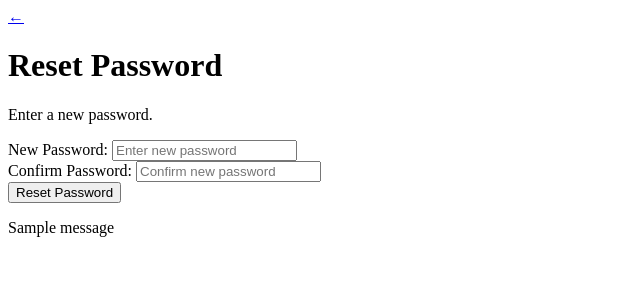
After one commit to RaniyaAK/complaint_manager, a Django app: a page that uses complaint_manager_app/templates/reset_password.html in a window 1280 px wide. The commit adds this page. Shown: the top 300 px of the page, without its empty margins (0-640 px from the left). Run offline with Django 5.2, Linux system fonts and the light colour scheme; one stand-in notice (Sample message) is shown.

Commit message:
26-10-2025

```diff
--- a/complaint_manager_app/templates/complaint_registration_form.html
+++ b/complaint_manager_app/templates/complaint_registration_form.html
@@ -3,7 +3,11 @@
 {% block title %}Complaint Registration Form{% endblock %}
 
 {% block content %}
+
+<a href="{% url 'user_dashboard' %}" class="back-arrow">←</a>
+
 <div class="dashboard-content">
+
 
     <div class="complaint-form-container">
         <h2>Complaint Registration Form</h2>
--- /dev/null
+++ b/complaint_manager_app/templates/reset_password.html
@@ -0,0 +1,63 @@
+{% extends "master.html" %}
+
+{% load static %}
+
+{% block title %}Reset Password{% endblock %}
+
+{% block content %}
+
+<div class="back-arrow-container">
+        <a href="{% url 'forgot_password' %}" class="back-arrow">←</a>
+</div>
+
+<div class="reset-container">
+    <div class="reset-box">
+
+        {% if success %}
+
+            {% if messages %}
+            <div class="messages">
+                {% for message in messages %}
+                    <p class="{{ message.tags }}">{{ message }}</p>
+                {% endfor %}
+            </div>
+            {% endif %}
+
+
+            <div class="login-link" style="margin-top:20px;">
+                <a href="{% url 'login' %}" class="reset-btn">Login</a>
+            </div>
+        {% else %}
+            <h1>Reset Password</h1>
+            <p>Enter a new password.</p>
+
+            <form method="post">
+                {% csrf_token %}
+                <div class="input-group">
+                    <label>New Password:</label>
+                    <input type="password" name="password" required placeholder="Enter new password">
+                </div>
+
+                <div class="input-group">
+                    <label>Confirm Password:</label>
+                    <input type="password" name="confirm_password" required placeholder="Confirm new password">
+                </div>
+
+                <button type="submit" class="reset-btn">Reset Password</button>
+            </form>
+
+            {% if messages %}
+            <div class="messages">
+                {% for message in messages %}
+                    <p class="{{ message.tags }}">{{ message }}</p>
+                {% endfor %}
+            </div>
+            {% endif %}
+        {% endif %}
+
+    </div>
+</div>
+
+
+
+{% endblock %}
--- a/complaint_manager_app/urls.py
+++ b/complaint_manager_app/urls.py
@@ -6,7 +6,14 @@ from . import views
 urlpatterns = [
     path('', views.login,name="login"),
     path('register/', views.register,name="register"),
+
     path('user_dashboard/', views.user_dashboard,name="user_dashboard"),
     path('admin_dashboard/', views.admin_dashboard,name="admin_dashboard"),
-    # path('complaint_registration_form/', views.complaint_registration_form,name="complaint_registration_form"),
+
+    path('complaint_registration_form/', views.complaint_registration_form,name="complaint_registration_form"),
+    path('all_complaints/', views.all_complaints,name="all_complaints"),
+    path('submitted_complaints/', views.submitted_complaints,name="submitted_complaints"),
+
+    path('forgot_password/', views.forgot_password,name="forgot_password"),
+    path('reset_password/<str:email>/', views.reset_password,name="reset_password"),
 ]
--- a/complaint_manager_app/views.py
+++ b/complaint_manager_app/views.py
@@ -2,7 +2,9 @@ from django.shortcuts import render, redirect
 from django.contrib.auth.models import User
 from django.contrib.auth import login as auth_login, logout as auth_logout, authenticate
 from django.contrib.auth.decorators import login_required
-
+from django.contrib import messages
+from .forms import ComplaintForm,LoginForm
+from .models import Complaint
 
 
 def register(request):
@@ -12,19 +14,15 @@ def register(request):
         password = request.POST["password"]
         confirm_password = request.POST["confirm_password"]
 
-        # Password confirmation check
         if password != confirm_password:
             return render(request, 'registration.html', {'error': 'Passwords do not match'})
 
-        # Check if username already exists
         if User.objects.filter(username=username).exists():
             return render(request, 'registration.html', {'error': 'Username already exists'})
 
-        # Check if email already exists
         if User.objects.filter(email=email).exists():
             return render(request, 'registration.html', {'error': 'Email already registered'})
 
-        # Create user
         user = User.objects.create_user(username=username, email=email, password=password)
         user.save()
         return redirect('login')
@@ -33,19 +31,66 @@ def register(request):
 
 
 def login(request):
+    error_message = None
     if request.method == 'POST':
-        username = request.POST['username']
-        password = request.POST["password"]
-        user = authenticate(request, username=username, password=password)
-        if user is not None:
-            auth_login(request, user)
-            if user.is_superuser:
-               return redirect('admin_dashboard')
-            else:
-                return redirect('user_dashboard')
+        form = LoginForm(request.POST)
+        if form.is_valid():
+
+            username = form.cleaned_data['username']
+            password = form.cleaned_data["password"]
+            user = authenticate(request, username=username, password=password)
+            if user is not None:
+              auth_login(request, user)
+              if user.is_superuser:
+                 return redirect('admin_dashboard')
+              else:
+                 return redirect('user_dashboard')
         else:
             return render(request, 'login.html', {'error': 'Invalid username or password'})
-    return render(request, 'login.html')
+    else:
+        form = LoginForm()
+    return render(request, 'login.html',{'form':form, 'error':error_message})
+
+
+# passwords
+def forgot_password(request):
+    if request.method == 'POST':
+        email = request.POST.get('email')
+        try:
+            user = User.objects.get(email=email)
+            return redirect('reset_password', email=user.email)
+        except User.DoesNotExist:
+            messages.error(request, 'No account found with that email address.')
+    return render(request, 'forgot_password.html')
+
+
+def reset_password(request, email):
+    success = False
+
+    if request.method == 'POST':
+        password = request.POST.get('password')
+        confirm_password = request.POST.get('confirm_password')
+
+        if password != confirm_password:
+            messages.error(request, 'Passwords do not match.')
+        else:
+            try:
+                user = User.objects.get(email=email)
+                user.set_password(password)
+                user.save()
+                success = True
+                messages.success(request, 'Password reset successful! You can now log in.')
+            except User.DoesNotExist:
+                messages.error(request, 'Invalid user.')
+
+    return render(request, 'reset_password.html', {'email': email, 'success': success})
+
+
+# logout
+@login_required
+def logout_view(request):
+    auth_logout(request)
+    return redirect('login')
 
 
 @login_required
@@ -57,10 +102,33 @@ def user_dashboard(request):
     return render(request, 'user_dashboard.html', {"username": request.user.username})
 
 
+@login_required(login_url='login')
+def all_complaints(request):
+    return render(request, 'all_complaints.html', {"username": request.user.username})
 
 
 
+@login_required(login_url='login')
+def submitted_complaints(request):
+    return render(request, 'submitted_complaints.html', {"username": request.user.username})
+
+
 @login_required
-def logout_view(request):
-    auth_logout(request)
-    return redirect('login')
+def complaint_registration_form(request):
+    message = None
+
+    if request.method == 'POST':
+        form = ComplaintForm(request.POST)
+        if form.is_valid():
+            complaint = form.save(commit = False)
+            complaint.user = request.user
+            complaint.save()
+            message = "Submitted successfully!"
+            form = ComplaintForm()
+    else:
+        form = ComplaintForm()
+
+    return render(request, 'complaint_registration_form.html', {
+        'form': form,
+        'message': message
+    })
```
Also changed, not shown: complaint_manager_app/forms.py (+28 -0 lines), complaint_manager_app/templates/admin_dashboard.html (+13 -0 lines), complaint_manager_app/templates/forgot_password.html (added, +43 -0 lines), complaint_manager_app/templates/login.html (+27 -18 lines), complaint_manager_app/templates/user_dashboard.html (+13 -0 lines), complaint_manager_app/templates/all_complaints.html (added), complaint_manager_app/templates/submitted_complaints.html (added), db.sqlite3.
